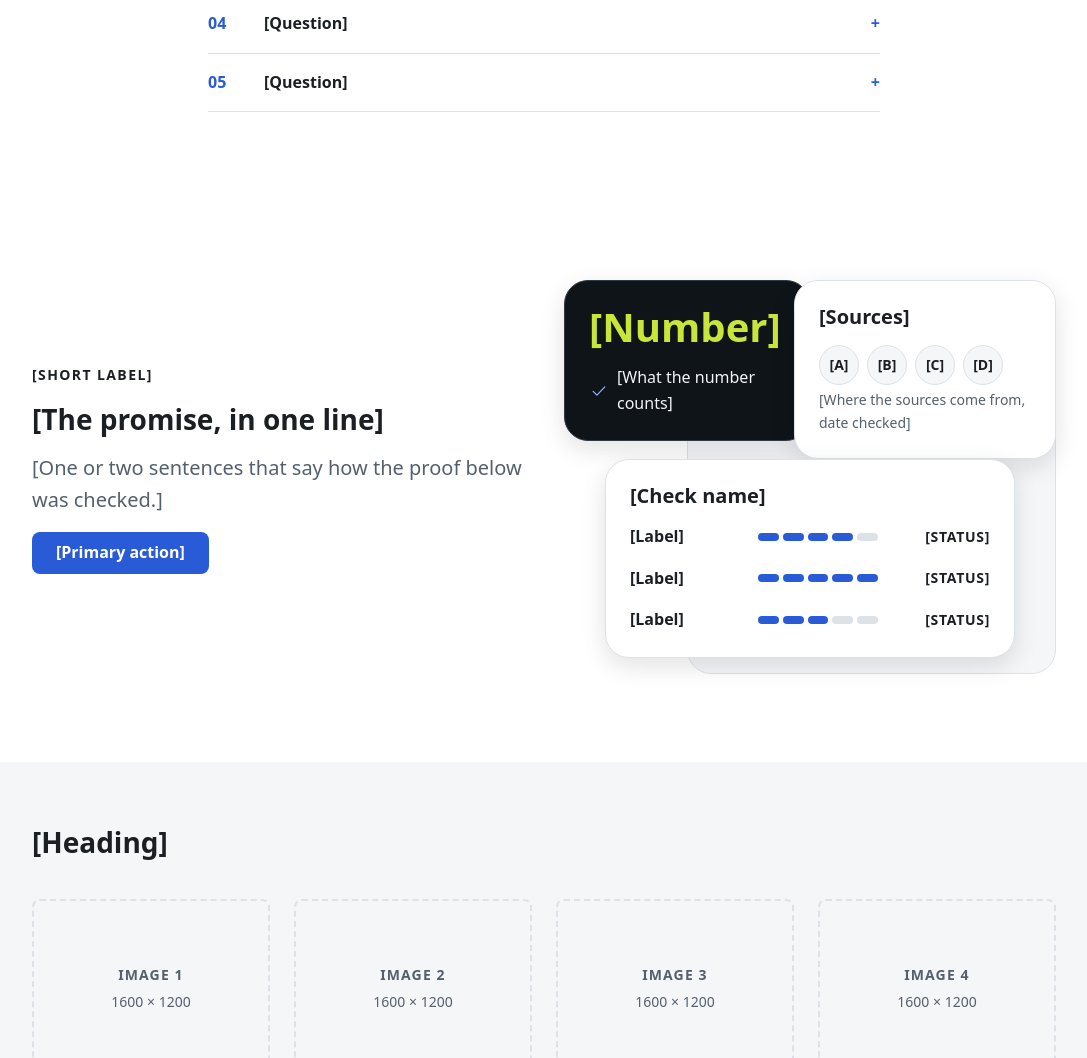
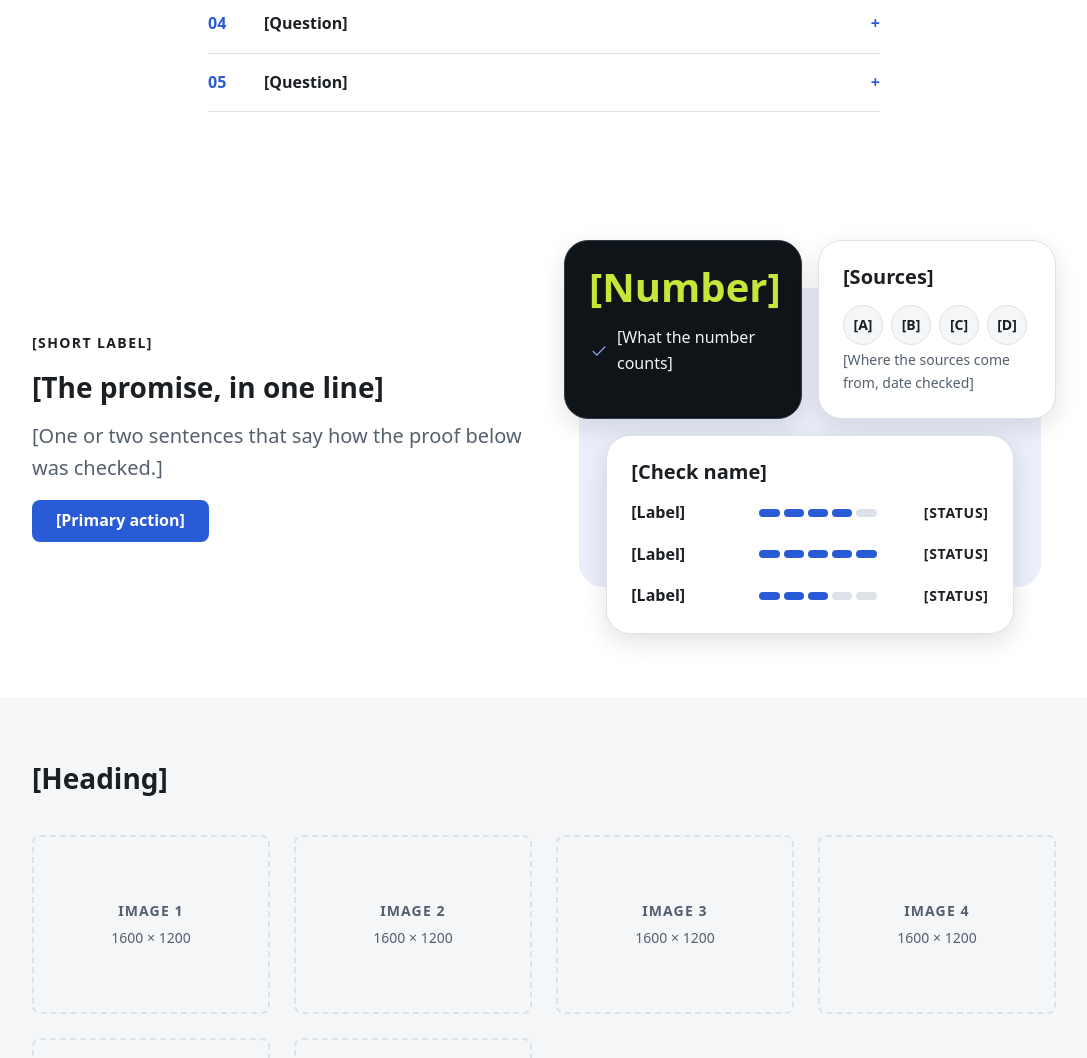
Before and after one commit to danniparedes/web-starter, a PHP site: page /pages/patterns.php in a window 1280 px wide. Shown: the part 5442-6500 px from the top of the page, without its empty margins (96-1183 px from the left). Run offline with PHP 8.4, Linux system fonts and the light colour scheme; some libraries are stand-ins or nearby versions.

Commit message:
Floating proof cards: separate cards (clear gap) over a centered, smaller tinted backdrop
Co-Authored-By: Claude Sonnet 5.5 <noreply@anthropic.com>
Claude-Session: https://claude.ai/code/session_012mU7N9T6BqtCMyn7S8uZbD

```diff
--- a/css/components.css
+++ b/css/components.css
@@ -1595,7 +1595,7 @@ a.row__link:hover .row__title { color: var(--color-primary); }
 .glass-card .form__hint { color: var(--glass-text-muted); }
 
 /* --------------------------------------------------------------------------
-   COMPONENT: float-cluster  (rounded cards that overlap, over a pale panel smaller than the group)
+   COMPONENT: float-cluster  (separate rounded cards over a centered pale panel smaller than the group)
    Use when : proof beside a headline: a score, the sources behind it, a quality check.
    Markup   : <div class="float-cluster">
                 <div class="float-card theme-dark float-card--score"> <p class="score">..</p> </div>
@@ -1604,8 +1604,7 @@ a.row__link:hover .row__title { color: var(--color-primary); }
                 <div class="float-card float-card--meters"> <h3 class="float-card__title">..</h3>
                   <ul class="meter-list"><li class="meter-row">..</li></ul> </div>
               </div>
-   Phones   : cards stack. From 40em: score and sources side by side, meters below and
-              rising over both (--float-overlap).
+   Phones   : cards stack. From 40em: score and sources side by side, meters below.
    Dark card: add theme-dark to ONE card. It swaps the roles by itself (no colors here).
    Rule     : Every number needs a primary source and the date it was checked.
               No source = write [NUMBER NEEDED - source required].
@@ -1614,17 +1613,16 @@ a.row__link:hover .row__title { color: var(--color-primary); }
   position: relative;
   isolation: isolate;                 /* keeps the backdrop behind the cards */
   display: grid;
-  padding: var(--space-5) 0;
-}
-/* Backdrop: a rounded pale panel SMALLER than the composition. The cards
-   poke out past its top, left and bottom edges, so the group feels layered. */
+  gap: var(--space-3);                /* cards do NOT touch: a clear gap between them */
+}
+/* Backdrop: a rounded pale panel, centered behind the group and SMALLER than it,
+   so every card pokes out past its edge. */
 .float-cluster::before {
   content: "";
   position: absolute;
-  inset: calc(var(--space-5) + var(--space-4)) 0 var(--space-4) 25%;
+  inset: 12% 3%;
   z-index: -1;
-  background: var(--color-surface);
-  border: 1px solid var(--color-border);
+  background: color-mix(in srgb, var(--color-primary) 10%, var(--color-bg));   /* pale tint of the brand color */
   border-radius: var(--radius-xl);
 }
 .float-card {
@@ -1636,18 +1634,13 @@ a.row__link:hover .row__title { color: var(--color-primary); }
   box-shadow: var(--shadow-card);
 }
 .float-card__title { margin-bottom: var(--space-3); font-size: var(--text-lg); }
-/* Phones: one column. Each card rises over the one above and steps sideways. */
-.float-card + .float-card { margin-top: calc(var(--float-overlap) * -1); position: relative; }
-.float-card--sources { margin-left: var(--space-4); }
-.float-card--meters  { margin-right: var(--space-4); z-index: 1; }
-/* From 40em: score and sources share the middle (they touch), meters sit
-   below and overlap both, starting a little inside from the left. */
+/* Phones: one column. From 40em: score and sources side by side, meters below
+   (a little narrower, centered under them). */
 @media (min-width: 40em) {
   .float-cluster { grid-template-columns: repeat(12, 1fr); }
-  .float-card + .float-card { margin-top: 0; }
-  .float-card--score   { grid-column: 1 / span 6; grid-row: 1; align-self: start; }
-  .float-card--sources { grid-column: 7 / -1; grid-row: 1; margin: var(--space-4) 0 0 calc(var(--space-3) * -1); z-index: 1; }
-  .float-card--meters  { grid-column: 2 / span 10; grid-row: 2; margin: calc(var(--float-overlap) * -1) 0 0; }
+  .float-card--score   { grid-column: 1 / span 6; grid-row: 1; }
+  .float-card--sources { grid-column: 7 / -1;     grid-row: 1; }
+  .float-card--meters  { grid-column: 2 / span 10; grid-row: 2; }
 }
 
 /* --------------------------------------------------------------------------
--- a/css/tokens.css
+++ b/css/tokens.css
@@ -124,7 +124,6 @@
   --tile-width:            16rem;           /* one tall tile in the swipe row (phones, tablets) */
   --tile-gap:              var(--space-3);
   --timeline-gap:          var(--space-4);
-  --float-overlap:         var(--space-4);  /* how far the meter panel rises over the cards above it */
   --avatar-size:           2.5rem;            /* round logo in the sources card */
   --meter-segment-height:  0.5rem;          /* one segment of a meter bar */
   --timeline-dot-size:     1rem;            /* plain timeline marker; numbered markers use --icon-button-size */
```
Also changed, not shown: docs/2026-11-12_Conventions.md (+1 -1 lines), docs/2026-11-21_Name-Index.md (+1 -1 lines).
